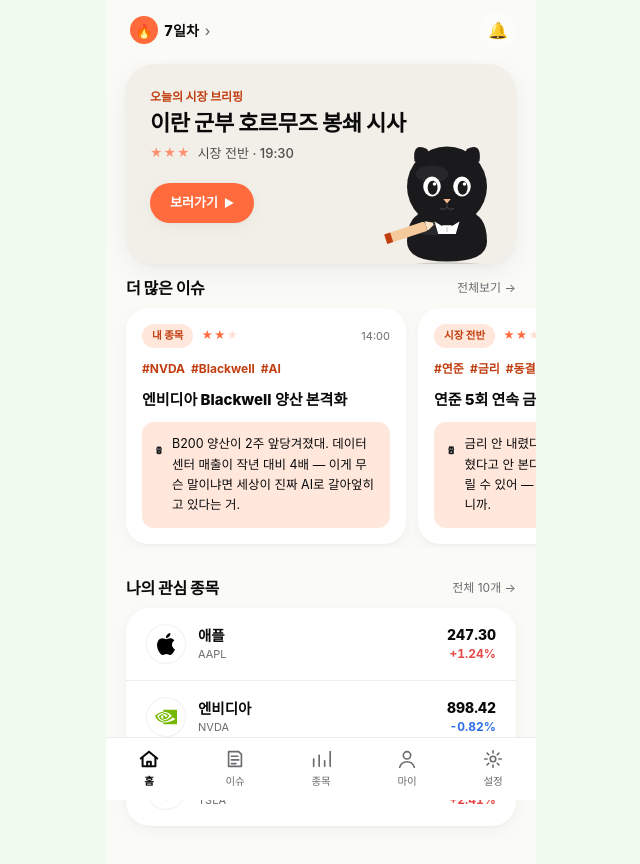
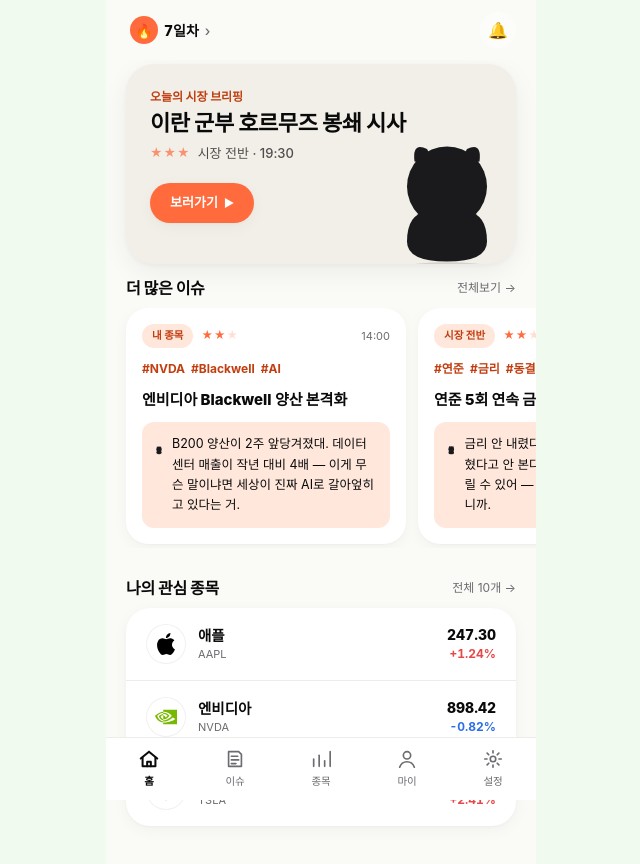
Before and after one commit to StockyAgent/stocky-frontend, a Next.js app: page /v2/edu in a window 1280 px wide. Shown: the top 864 px of the page, without its empty margins (319-959 px from the left). Built offline with nearby package versions, Linux system fonts and the light colour scheme.

Commit message:
feat(edu): simplify mascot to plain black silhouette

```diff
--- a/src/app/v2/edu/page.tsx
+++ b/src/app/v2/edu/page.tsx
@@ -1087,69 +1087,25 @@
 
 function Mascot({
   size = 96,
-  withPencil = false,
+  withPencil: _withPencil = false,
 }: {
   size?: number;
   withPencil?: boolean;
 }) {
   return (
     <svg width={size} height={size} viewBox="0 0 120 120" fill="none">
-      <ellipse cx="60" cy="114" rx="32" ry="3.5" fill="rgba(0,0,0,0.14)" />
+      {/* 그림자 */}
+      <ellipse cx="60" cy="114" rx="32" ry="3.5" fill="rgba(0,0,0,0.12)" />
+      {/* 몸통 */}
       <path
         d="M28 94 Q28 72 44 70 Q60 68 76 70 Q92 72 92 94 Q92 110 60 110 Q28 110 28 94 Z"
         fill="#1A1A1C"
       />
-      <ellipse cx="48" cy="84" rx="14" ry="5" fill="#3A3A3F" opacity="0.45" />
+      {/* 귀(뿔) */}
       <path d="M34 30 Q32 14 44 20 Q48 26 46 32 Z" fill="#1A1A1C" />
       <path d="M86 30 Q88 14 76 20 Q72 26 74 32 Z" fill="#1A1A1C" />
+      {/* 머리 */}
       <circle cx="60" cy="50" r="32" fill="#1A1A1C" />
-      <ellipse cx="48" cy="40" rx="13" ry="7" fill="#3A3A3F" opacity="0.4" />
-      <ellipse cx="48" cy="50" rx="7" ry="8" fill="#fff" />
-      <ellipse cx="72" cy="50" rx="7" ry="8" fill="#fff" />
-      <ellipse cx="48.5" cy="51" rx="4" ry="5.6" fill="#1A1A1C" />
-      <ellipse cx="72.5" cy="51" rx="4" ry="5.6" fill="#1A1A1C" />
-      <circle cx="50" cy="48" r="1.4" fill="#fff" />
-      <circle cx="74" cy="48" r="1.4" fill="#fff" />
-      <path d="M57 60 L63 60 L60 63.5 Z" fill="#FFB892" />
-      <path
-        d="M60 63.5 L60 66"
-        stroke="#3A3A3F"
-        strokeWidth="0.9"
-        strokeLinecap="round"
-      />
-      <path
-        d="M55 67.5 Q57.5 69.5 60 66.5"
-        stroke="#3A3A3F"
-        strokeWidth="1.1"
-        strokeLinecap="round"
-        fill="none"
-      />
-      <path
-        d="M65 67.5 Q62.5 69.5 60 66.5"
-        stroke="#3A3A3F"
-        strokeWidth="1.1"
-        strokeLinecap="round"
-        fill="none"
-      />
-      <path d="M50 78 L60 84 L70 78 L67 88 L53 88 Z" fill="#fff" />
-      <rect x="55.5" y="81" width="9" height="7" rx="1.5" fill="#fff" />
-      <line
-        x1="60"
-        y1="82.5"
-        x2="60"
-        y2="86.5"
-        stroke="#1A1A1C"
-        strokeWidth="0.6"
-        opacity="0.35"
-      />
-      {withPencil && (
-        <g transform="rotate(-18 30 86)">
-          <rect x="10" y="82" width="34" height="8" rx="2" fill="#F4C99B" />
-          <rect x="10" y="82" width="5" height="8" fill={ACCENT_DEEP} />
-          <polygon points="44,82 52,86 44,90" fill="#FFE3C7" />
-          <polygon points="50,85 52,86 50,87" fill="#1A1A1C" />
-        </g>
-      )}
     </svg>
   );
 }
```
